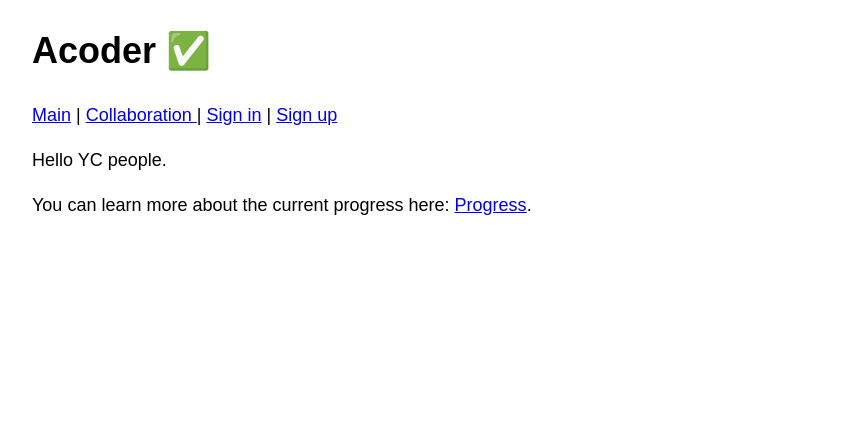
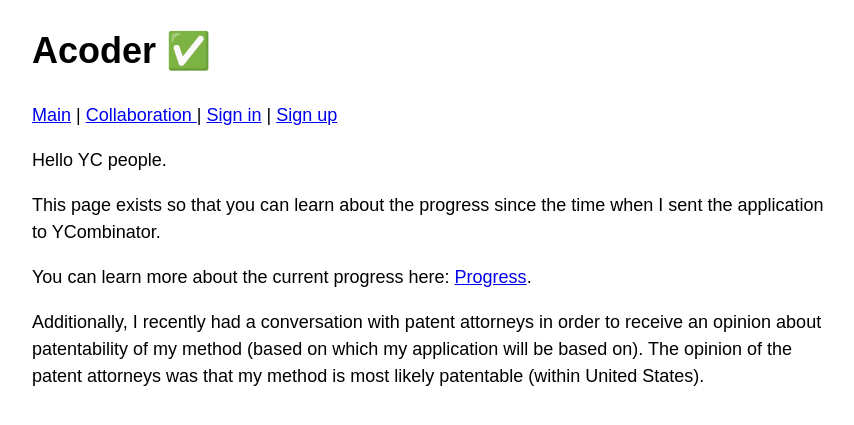
Before and after one commit to damc/Acoder-Server, a Flask app: page /ycombinator in a window 1280 px wide. Shown: the top 425 px of the page, without its empty margins (208-1062 px from the left). Run offline with Flask 2, Linux system fonts and the light colour scheme.

Commit message:
30 Information about patentability

```diff
--- a/server/templates/ycombinator.html
+++ b/server/templates/ycombinator.html
@@ -6,6 +6,12 @@
 {% block body %}
     <p>Hello YC people.</p>
     <p>
+        This page exists so that you can learn about the progress since the time when I sent the application to YCombinator.
+    </p>
+    <p>
         You can learn more about the current progress here: <a href="/progress">Progress</a>.
     </p>
+    <p>
+        Additionally, I recently had a conversation with patent attorneys in order to receive an opinion about patentability of my method (based on which my application will be based on). The opinion of the patent attorneys was that my method is most likely patentable (within United States).
+    </p>
 {% endblock %}
```
